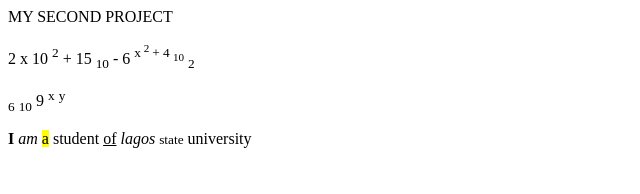
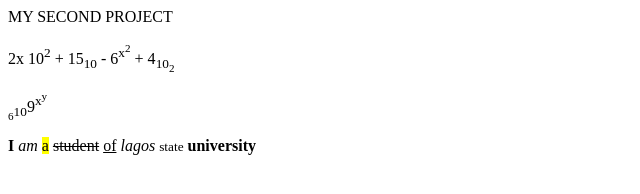
Before and after one commit to akpangiveth/my-second-project, a plain HTML site: page index.html in a window 1280 px wide. Shown: the whole page, without its empty margins (0-640 px from the left). Drawn offline with Linux system fonts and the light colour scheme.

Commit message:
correction

```diff
--- a/index.html
+++ b/index.html
@@ -4,16 +4,16 @@
 <heading>MY SECOND PROJECT</heading>
 
 <body>
-<P> 2 x 10 <sup>2</sup> + 15 <sub>10</sub> - 6 <sup>x<sup> 2 </sup> + 4 <sub>10</sup> <sub>2</sub>
+<P> 2x 10<sup>2</sup> + 15<sub>10</sub> - 6<sup>x<sup>2</sup></sup> + 4<sub>10<sub>2</sub></sub>
  </P>
 
 <p>
- <sub>6</sub> <sub>10</sub> 9 <sup>x</sup> <sup>y</sup>
+ <sub><sub>6</sub>10</sub>9<sup>x<sup>y</sup></sup>
 </p>
 
 <p>
-<strong>I</strong> <i>am</i> <mark>a</mark> <delete>student</delete> <ins>of</ins>
-<em>lagos</em> <small>state</small> <bold>university</bold>
+<strong>I</strong> <i>am</i> <mark>a</mark> <del>student</del> <ins>of</ins>
+<em>lagos</em> <small>state</small> <b>university</b>
 </p>
 
 </body>
```
